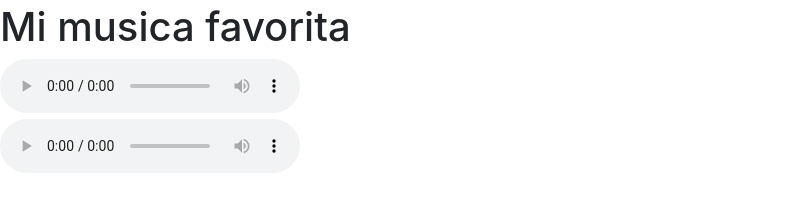
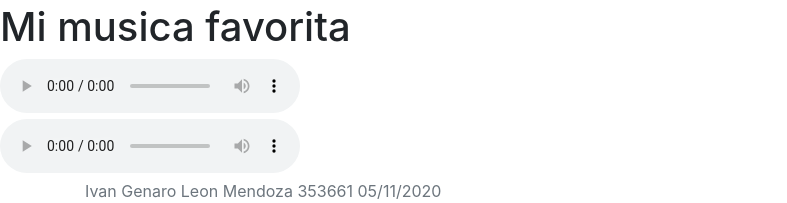
Before and after one commit to LMIG-10/Actividad7, a plain HTML site: page index.html in a window 1280 px wide. Shown: the part 1254-1457 px from the top of the page, without its empty margins (0-787 px from the left). Before the commit the page ends 1433 px from the top, so only its background shows below. Drawn offline with nearby package versions, Linux system fonts and the light colour scheme.

Commit message:
Footer
El footer fue agregado

```diff
--- a/index.html
+++ b/index.html
@@ -53,5 +53,10 @@ src="https://www.youtube.com/embed/NUYvbT6vTPs">
 </audio><br>
 </section>
 </article>
+<footer>
+  <div class="container">
+    <span class="text-muted">Ivan Genaro Leon Mendoza 353661 05/11/2020</span>
+  </div>
+</footer>
 </body>
 </html>
```
